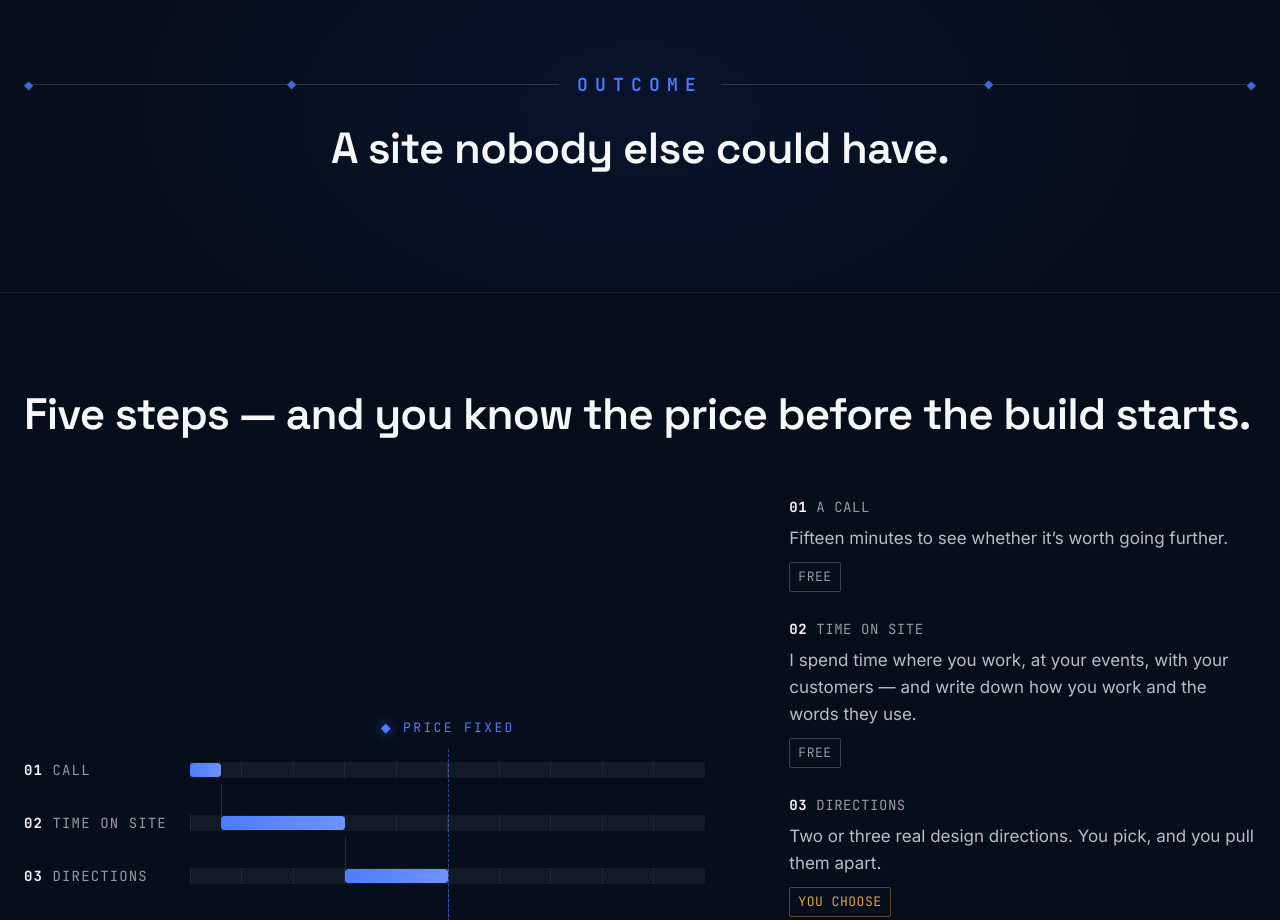
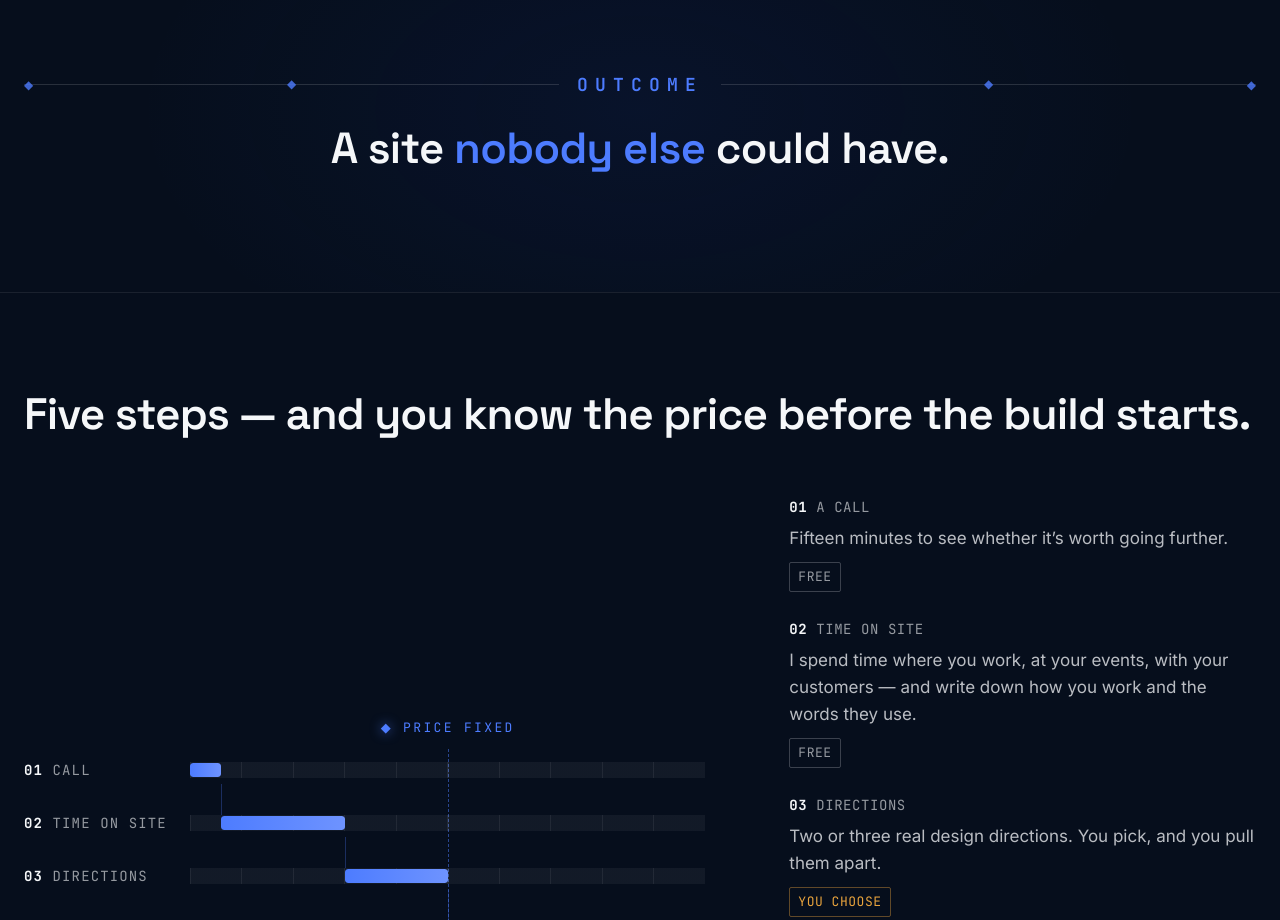
Before and after one commit to TalonInsights/Talon-Insights-Website, an Astro site: page / in a window 1280 px wide. Shown: the part 6060-6980 px from the top of the page. Built offline with nearby package versions, Linux system fonts and the light colour scheme; Astro itself is replaced by a stand-in of ours; animation ran at ten frames a second; a web font is replaced by a local one.

Commit message:
nobody else turns cobalt
The outcome line takes the site's accent-in-heading language — the two
words that carry the claim go lifted cobalt, upright, like growth and
unfair advantage before them.

Co-Authored-By: Claude Opus 5 <noreply@anthropic.com>

```diff
--- a/src/components/CaseStudy.astro
+++ b/src/components/CaseStudy.astro
@@ -82,7 +82,7 @@ const movements = [
          "loud and proud") — the claim belongs under the delivered proof -->
     <div class="case-outcome" data-rv>
       <p class="outcome-rule" aria-hidden="true"><i>◆</i><span class="t-micro">OUTCOME</span><i>◆</i></p>
-      <p class="outcome-line">A site nobody else could&nbsp;have.</p>
+      <p class="outcome-line">A site <em>nobody else</em> could&nbsp;have.</p>
     </div>
   </div>
 </section>
@@ -259,6 +259,10 @@ const movements = [
   }
   .outcome-rule i:first-child::before { left: 0; }
   .outcome-rule i:last-child::before { right: 0; }
+  .outcome-line em {
+    font-style: normal;
+    color: var(--color-cobalt-lift);
+  }
   .outcome-line {
     margin-top: 26px;
     font-family: var(--font-display);
```
